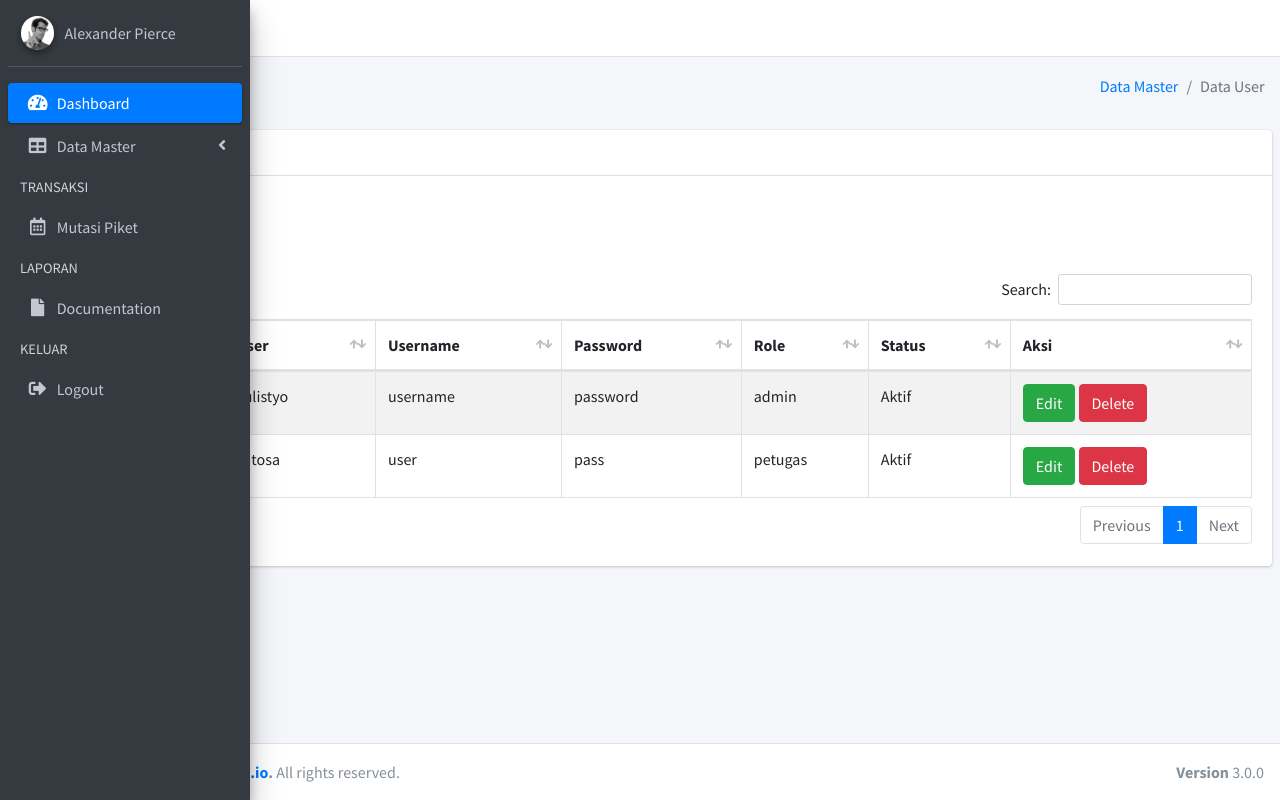
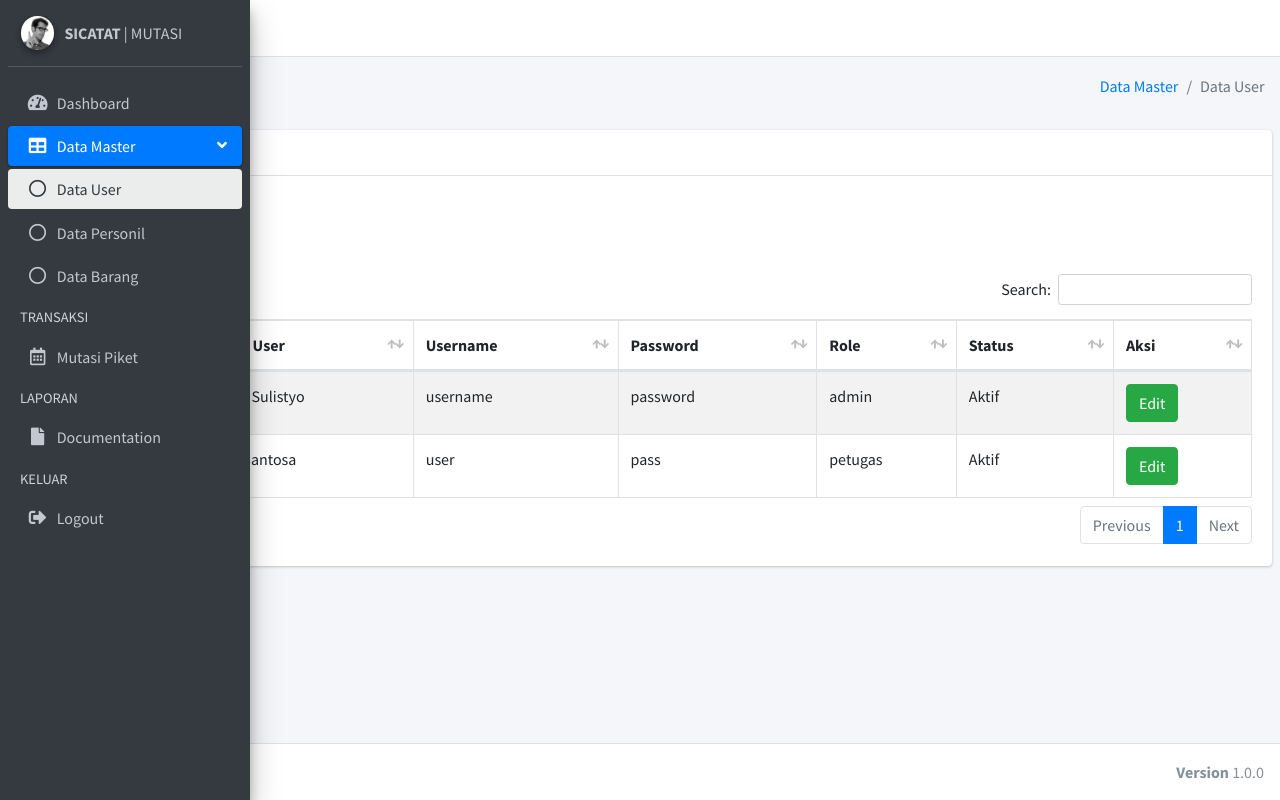
Before and after one commit to kurniaone87/Mutasi_Piket, a PHP site: page /user.php in a window 1280 px wide. Run offline with PHP 8.4, Linux system fonts and the light colour scheme; a user stored in the database is signed in; data comes from the database, SQL or seed files in the repository; some libraries are stand-ins or nearby versions.

Commit message:
title dan footer

```diff
--- a/index.php
+++ b/index.php
@@ -28,7 +28,7 @@ if ($_SERVER["REQUEST_METHOD"] == "POST") {
 <head>
   <meta charset="utf-8">
   <meta http-equiv="X-UA-Compatible" content="IE=edge">
-  <title>AdminLTE 3 | Log in</title>
+  <title>SI Mutasi Command Center</title>
   <!-- Tell the browser to be responsive to screen width -->
   <meta name="viewport" content="width=device-width, initial-scale=1">
 
@@ -46,7 +46,7 @@ if ($_SERVER["REQUEST_METHOD"] == "POST") {
 <body class="hold-transition login-page">
 <div class="login-box">
   <div class="login-logo">
-    <a href="index2.html"><b>Sistem Informasi Kelola Mutasi Jaga</b></a>
+    <a href="index2.html"><b>SI Mutasi Command Center Korp Brimob Polri</b></a>
   </div>
   <!-- /.login-logo -->
   <div class="card">
--- a/user.php
+++ b/user.php
@@ -16,7 +16,7 @@
 <head>
   <meta charset="utf-8">
   <meta http-equiv="X-UA-Compatible" content="IE=edge">
-  <title>AdminLTE 3 | DataTables</title>
+  <title>SI Mutasi Command Center</title>
   <!-- Tell the browser to be responsive to screen width -->
   <meta name="viewport" content="width=device-width, initial-scale=1">
 
@@ -54,7 +54,7 @@
           <img src="dist/img/user2-160x160.jpg" class="img-circle elevation-2" alt="User Image">
         </div>
         <div class="info">
-          <a href="#" class="d-block">Alexander Pierce</a>
+        <a href="#" class="d-block"><strong>SICATAT</strong> | MUTASI</a>
         </div>
       </div>
 
@@ -62,7 +62,7 @@
       <nav class="mt-2">
         <ul class="nav nav-pills nav-sidebar flex-column" data-widget="treeview" role="menu" data-accordion="false">
           <li class="nav-item">
-            <a href="dashboard.php" class="nav-link active">
+            <a href="dashboard.php" class="nav-link">
               <i class="nav-icon fas fa-tachometer-alt"></i>
               <p>
                 Dashboard
@@ -74,8 +74,8 @@
           <?php
           if ($level == "admin") {
             ?>
-          <li class="nav-item has-treeview">
-            <a href="#" class="nav-link">
+          <li class="nav-item has-treeview menu-open">
+            <a href="#" class="nav-link active">
               <i class="nav-icon fas fa-table"></i>
               <p>
                 Data Master
@@ -84,7 +84,7 @@
             </a>
             <ul class="nav nav-treeview">
               <li class="nav-item">
-                <a href="user.php" class="nav-link">
+                <a href="user.php" class="nav-link active">
                   <i class="far fa-circle nav-icon"></i>
                   <p>Data User</p>
                 </a>
@@ -225,7 +225,7 @@
               <td>
                <a href="#" type="button" class="btn btn-md <?php echo ($data['status_user'] == '0') ? 'btn-warning disabled' : 'btn-success'; ?>" data-toggle="modal" data-target="#myModal<?php echo $data['id_user']; ?>">Edit</a>
 
-              <a href="#" type="button" class="btn btn-md btn-danger" data-toggle="modal" data-target="#myModal<?php echo $data['id_user']; ?>Delete">Delete</a>
+              <!-- <a href="#" type="button" class="btn btn-md btn-danger" data-toggle="modal" data-target="#myModal<?php echo $data['id_user']; ?>Delete">Delete</a> -->
               </td>
             </tr>
             <!-- Modal Edit User-->
@@ -443,10 +443,9 @@
   <!-- /.content-wrapper -->
   <footer class="main-footer">
     <div class="float-right d-none d-sm-block">
-      <b>Version</b> 3.0.0
+      <b>Version</b> 1.0.0
     </div>
-    <strong>Copyright &copy; 2014-2019 <a href="http://adminlte.io">AdminLTE.io</a>.</strong> All rights
-    reserved.
+    <strong>&copy; 2023</strong> Putu Gede Putra Jaya
   </footer>
 
   <!-- Control Sidebar -->
```
Also changed, not shown: barang.php (+8 -9 lines), dashboard.php (+4 -5 lines), detil_mutasijaga.php (+4 -5 lines), history_mutasijaga.php (+4 -5 lines), personil.php (+8 -11 lines), trx_mutasijaga.php (+6 -7 lines).
